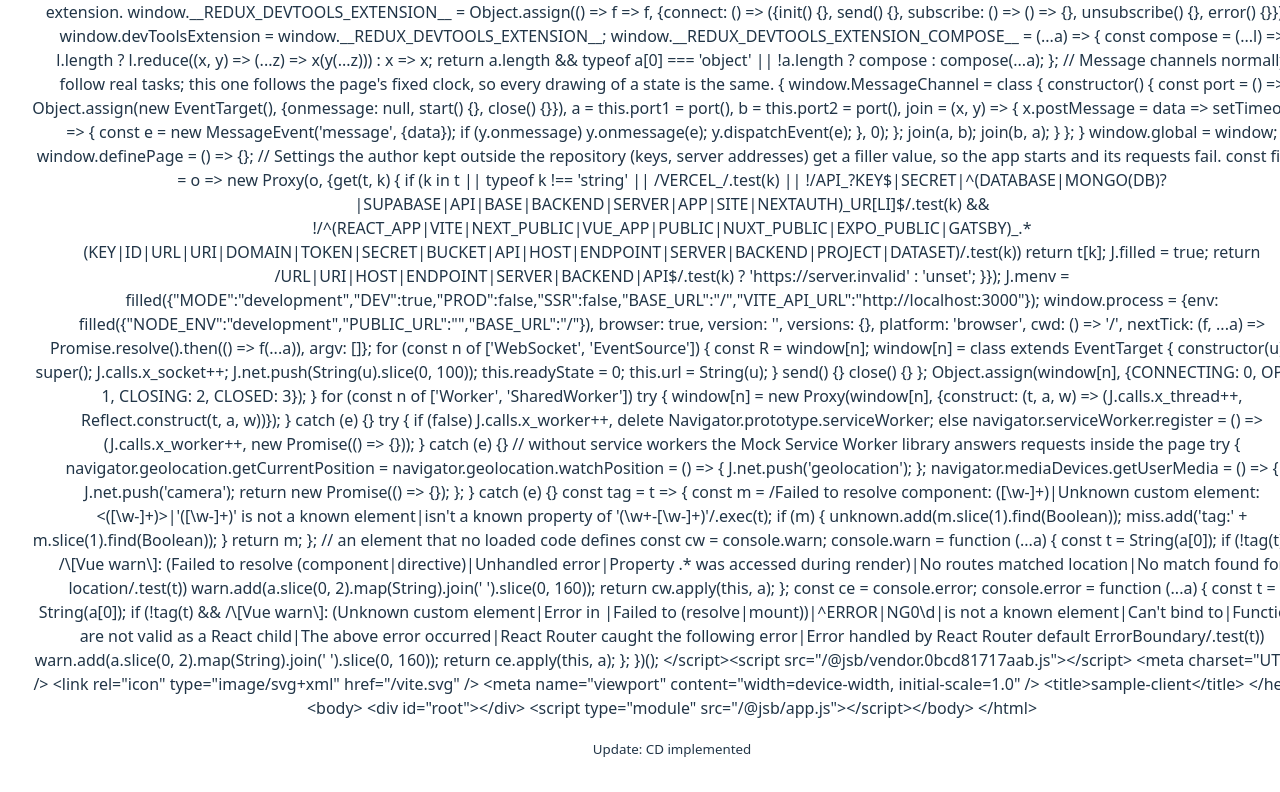
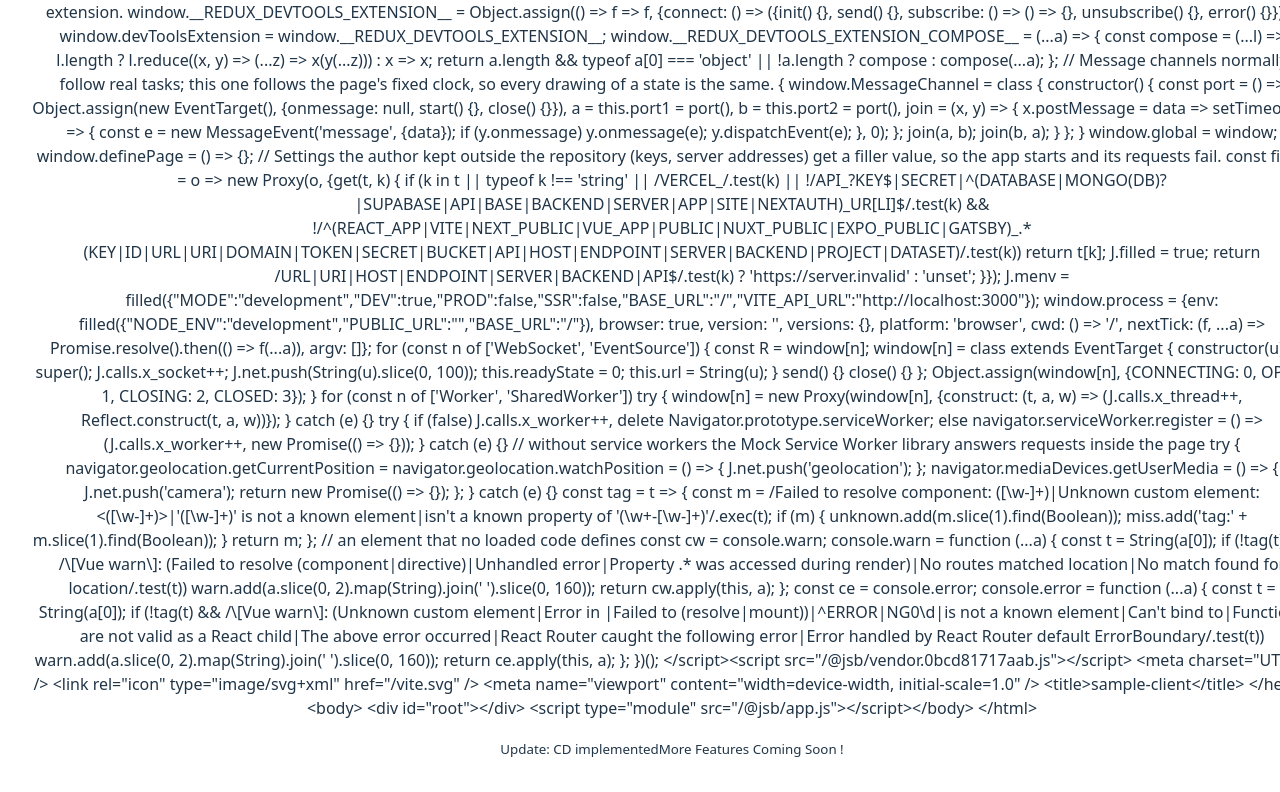
Before and after one commit to sujal41/devops-course-yt, a React (Vite) app in the folder client/sample-client/: page / in a window 1280 px wide. Shown: the part 2941-3733 px from the top of the page. Built offline with nearby package versions, Linux system fonts and the light colour scheme.

Commit message:
show new features coming msg on frontend

```diff
--- a/client/sample-client/src/App.jsx
+++ b/client/sample-client/src/App.jsx
@@ -16,6 +16,7 @@ function App() {
       <h1>Sample MERN-DevOps App</h1>
       <p>Backend says: {message}</p>
       <small>Update: CD implemented</small>
+      <small>More Features Coming Soon !</small>
     </div>
   );
 }
```
